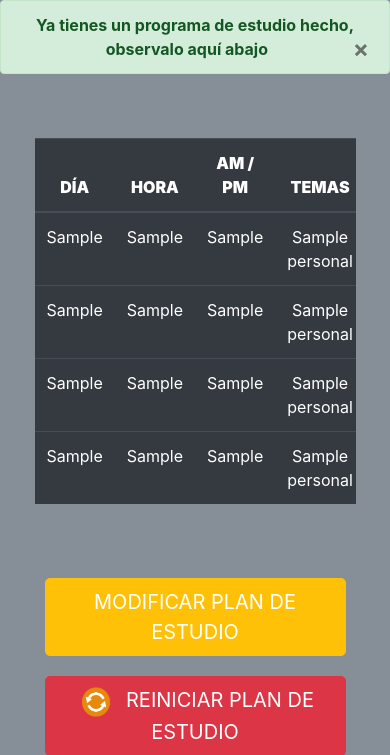
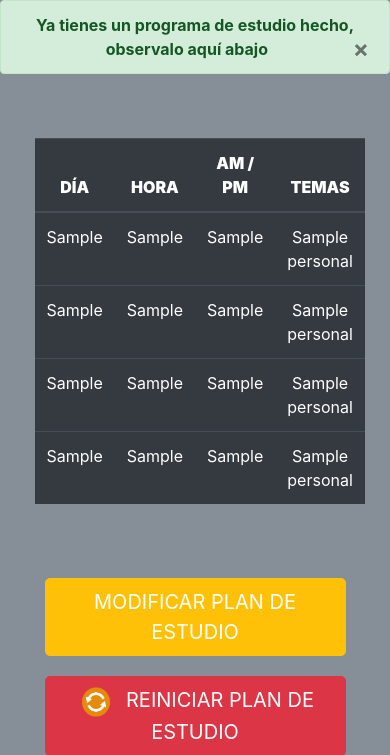
Before and after one commit to JONATHAN-SO-L/ST, a PHP site: page /sistema/ep/index.php in a window 390 px wide. Shown: the part 66-821 px from the top of the page. Run offline with PHP 8.4, Linux system fonts and the light colour scheme; tables that the repository leaves empty hold one stand-in row (values such as "Sample post").

Commit message:
Se repara problema con tabla responsive del estudio personal

```diff
--- a/sistema/ep/index.php
+++ b/sistema/ep/index.php
@@ -64,7 +64,7 @@ $row=mysqli_fetch_row($resultado);
 // Tabla que muestra lo que está almacenado en la DDBB
     echo "<br><br>
           <div class='container'>
-            <table class='table table-dark table-hover table-responsive' id='dash_ep'>
+            <table class='table table-dark table-hover id='dash_ep'>
               <thead>
               <tr>
                 <th><center><strong>DÍA</strong></center></th>
```
